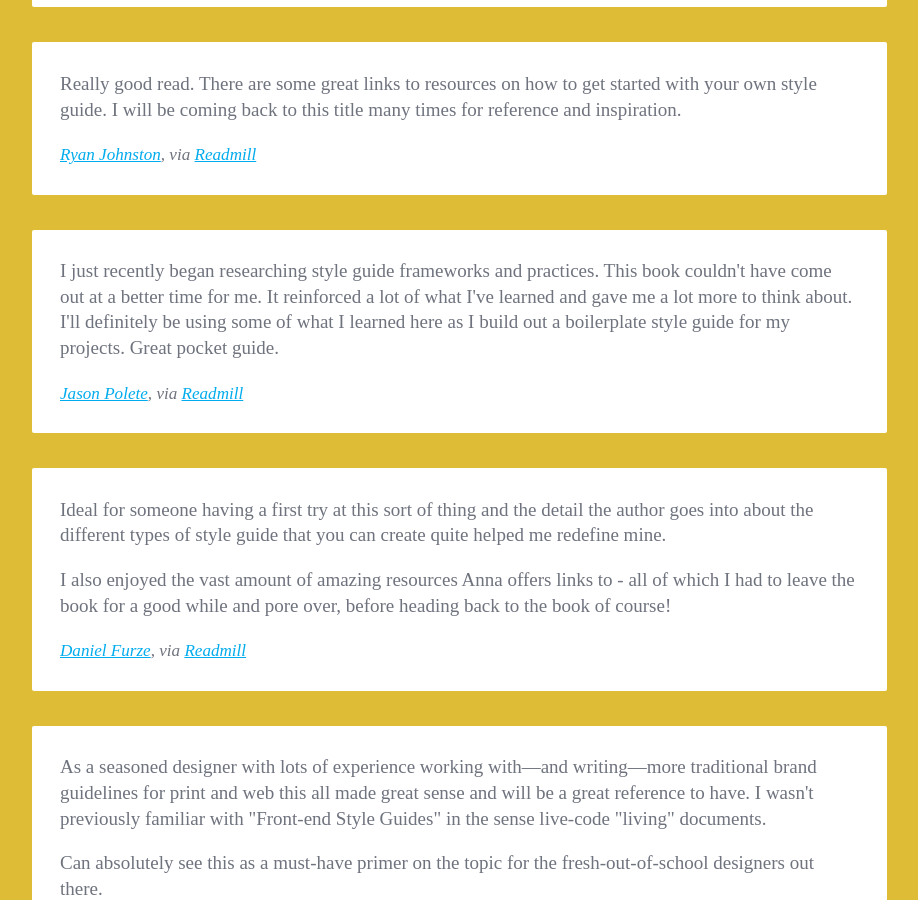
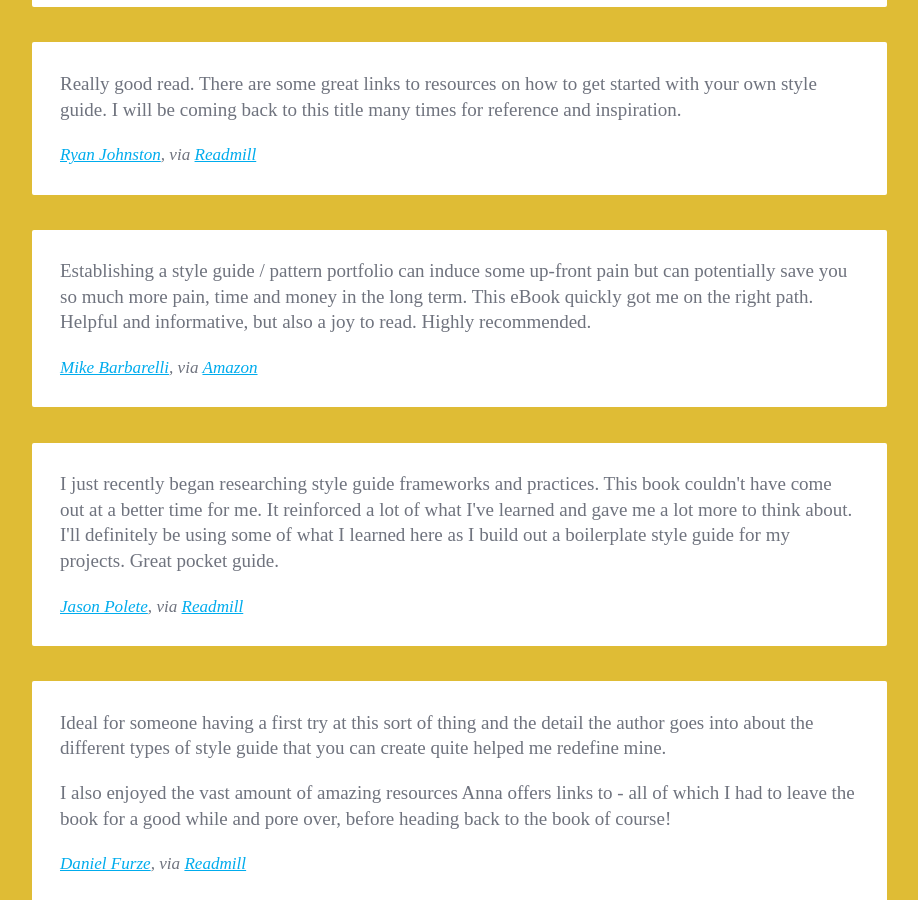
Before and after one commit to maban/maban, a Jekyll site: the page built from projects/front-end-style-guides/index.html, in a window 1280 px wide and 900 px high, scrolled down 1414 px. Shown: the whole window, without its empty margins (181-1099 px from the left). Built offline with Jekyll 4.4.1, drawn with Linux system fonts in a browser that asks for light colours; a script that is not in the unit is left out; some of the changed text lies outside the part shown.

Commit message:
Update text and add review

```diff
--- a/index.html
+++ b/index.html
@@ -15,7 +15,7 @@ slug: home
         <li>
           <a href="/projects/front-end-style-guides">
               <h3>Front-end Style Guides</h3>
-              <p>A pocket guide I wrote, published by Five Simple Steps</p>
+              <p>An e-book about style guides for people who build websites. Learn how to create comprehensive style guides for the web, whether you’re starting from scratch or assembling one for an existing site.</p>
               <img src="/image/project-fesg.jpg" alt="Picture of front-end style guides pocket guide."/>
           </a>
         </li>
--- a/projects/front-end-style-guides/index.html
+++ b/projects/front-end-style-guides/index.html
@@ -15,8 +15,8 @@ slug: page-project
       <h1 class="title">Front-end Style Guides</h1>
 
       <div class="intro">
-        <p>Learn how to build comprehensive style guides for the web, whether you’re starting from scratch or assembling one for an existing site.</p>
-        <p><a class="button" href="http://transactions.sendowl.com/products/50430/31EC87CD/purchase">Buy for £2</a> Download includes .epub, .mobi and .pdf files.</p>
+        <p>Learn how to create comprehensive style guides for the web, whether you’re starting from scratch or assembling one for an existing site.</p>
+        <p><a class="button sbe-button" href="https://spacebox.io/s/jKznmPqGjC">Buy for £2</a> Download includes .epub, .mobi and .pdf files.</p>
       </div>
 
       <p>ISBN: 978-1-907828-50-8<br/>
@@ -43,6 +43,11 @@ slug: page-project
   <blockquote>
   <p>Really good read. There are some great links to resources on how to get started with your own style guide. I will be coming back to this title many times for reference and inspiration.</p>
   <p><cite><a href="http://johnstonianera.com/">Ryan Johnston</a>, via <a href="https://readmill.com/ryan_g_johnston/reads/a-pocket-guide-to-front-end-style-guides">Readmill</a></cite></p>
+  </blockquote>
+
+  <blockquote>
+  <p>Establishing a style guide / pattern portfolio can induce some up-front pain but can potentially save you so much more pain, time and money in the long term. This eBook quickly got me on the right path. Helpful and informative, but also a joy to read. Highly recommended.</p>
+  <p><cite><a href="https://twitter.com/mikeybigbar">Mike Barbarelli</a>, via <a href="http://www.amazon.co.uk/review/R3G6HO98FJW95X/ref=cm_cr_dp_title?ie=UTF8&ASIN=B00GNICWUE&channel=detail-glance&nodeID=341677031&store=digital-text">Amazon</a></cite></p>
   </blockquote>
 
   <blockquote>
@@ -86,3 +91,5 @@ slug: page-project
 </div>
 
 </main>
+
+<script type='text/javascript' src='https://spacebox.io/embed/js/embed-v1.js'></script>
--- a/projects/index.html
+++ b/projects/index.html
@@ -11,6 +11,7 @@ slug: page-projects
         <article class="project" id="project-fesg">
             <div class="description">
                 <h2 class="title">Front-end Style Guides</h2>
+                <p>An e-book about style guides for people who build websites. Learn how to create comprehensive style guides for the web, whether you’re starting from scratch or assembling one for an existing site.</p>
             </div>
             <img src="/image/project-fesg.jpg" alt="Screenshots from Front-end Style Guides"/>
         </article>
```
